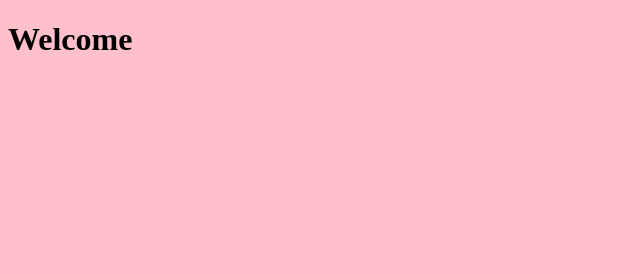
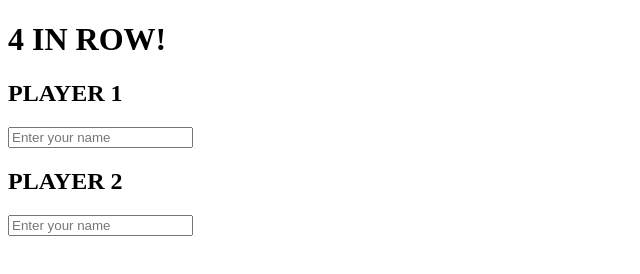
Before and after one commit to HawraAlaam/FourInRow, a plain HTML site: page index.html in a window 1280 px wide. Shown: the whole page, without its empty margins (0-640 px from the left). Drawn offline with Linux system fonts and the light colour scheme.

Commit message:
set up HTML1

```diff
--- a/index.html
+++ b/index.html
@@ -1,13 +1,29 @@
 <!DOCTYPE html>
 <html lang="en">
   <head>
-  <meta charset="UTF-8">
-  <meta name="viewport" content="width=device-width, initial-scale=1.0">
-  <link rel="stylesheet" href="style.css">
+    <meta charset="UTF-8" />
+    <meta name="viewport" content="width=device-width, initial-scale=1.0" />
+    <link rel="stylesheet" href="style.css" />
     <script defer src="script.js"></script>
     <title>Document</title>
   </head>
   <body>
-  <h1>Welcome</h1>
+
+    <header>
+      <h1 class="title">4 IN ROW!</h1>
+    </header>
+
+    <main>
+      <section class="player">
+        <h2>PLAYER 1</h2>
+        <div class="discs" id="A"></div>
+        <input type="text" placeholder="Enter your name" id="player1">
+      </section>
+      <section class="player">
+        <h2>PLAYER 2</h2>
+        <div class="discs" id="B"></div>
+        <input type="text" placeholder="Enter your name" id="player2">
+      </section>
+    </main>
   </body>
 </html>
--- a/style.css
+++ /dev/null
@@ -1,3 +0,0 @@
-body {
-  background-color: pink;
-}
```
Also changed, not shown: game.html (added, +14 -0 lines), 1 other file. Lines whose indentation alone changed are shown as unchanged.
